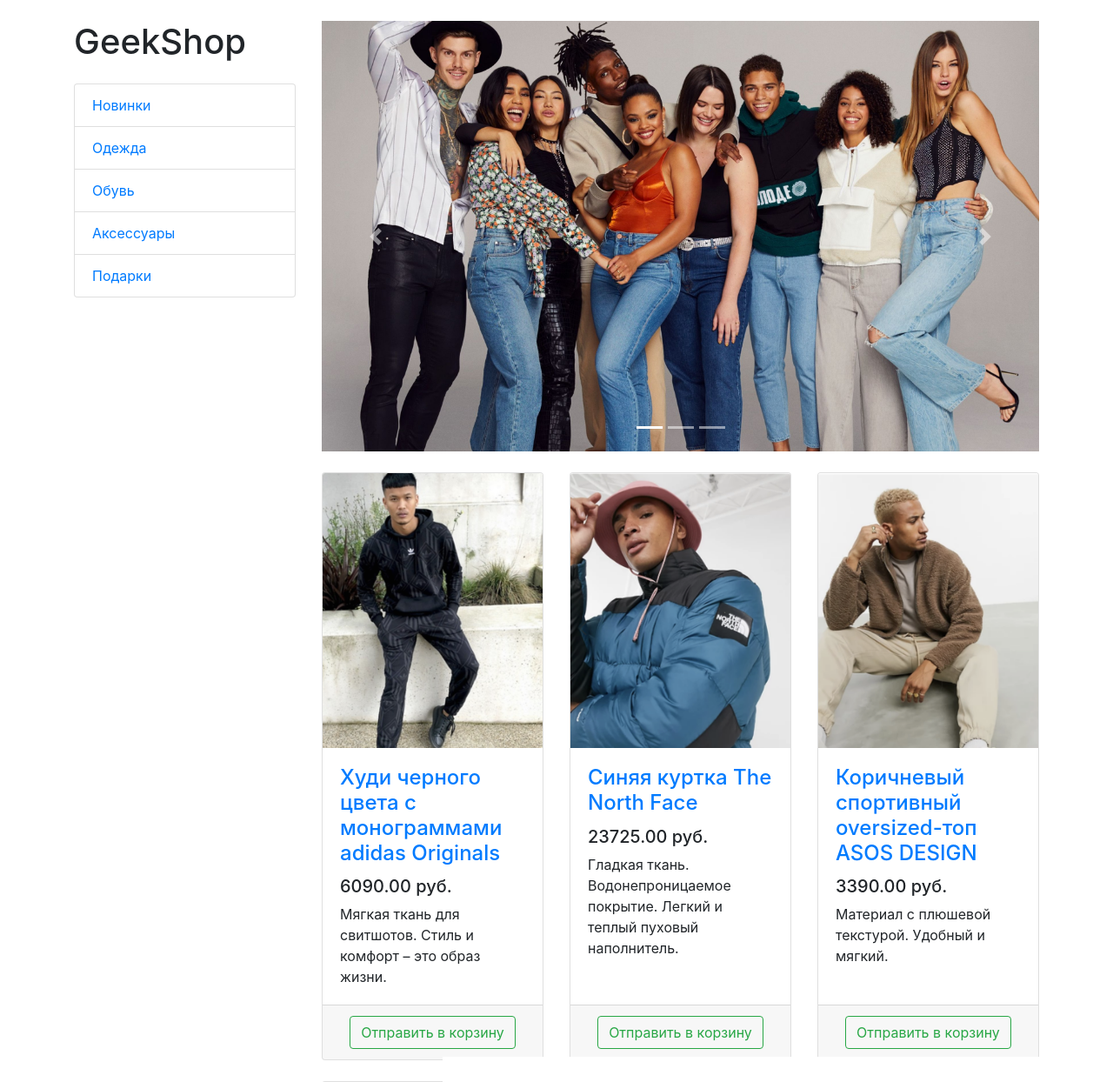
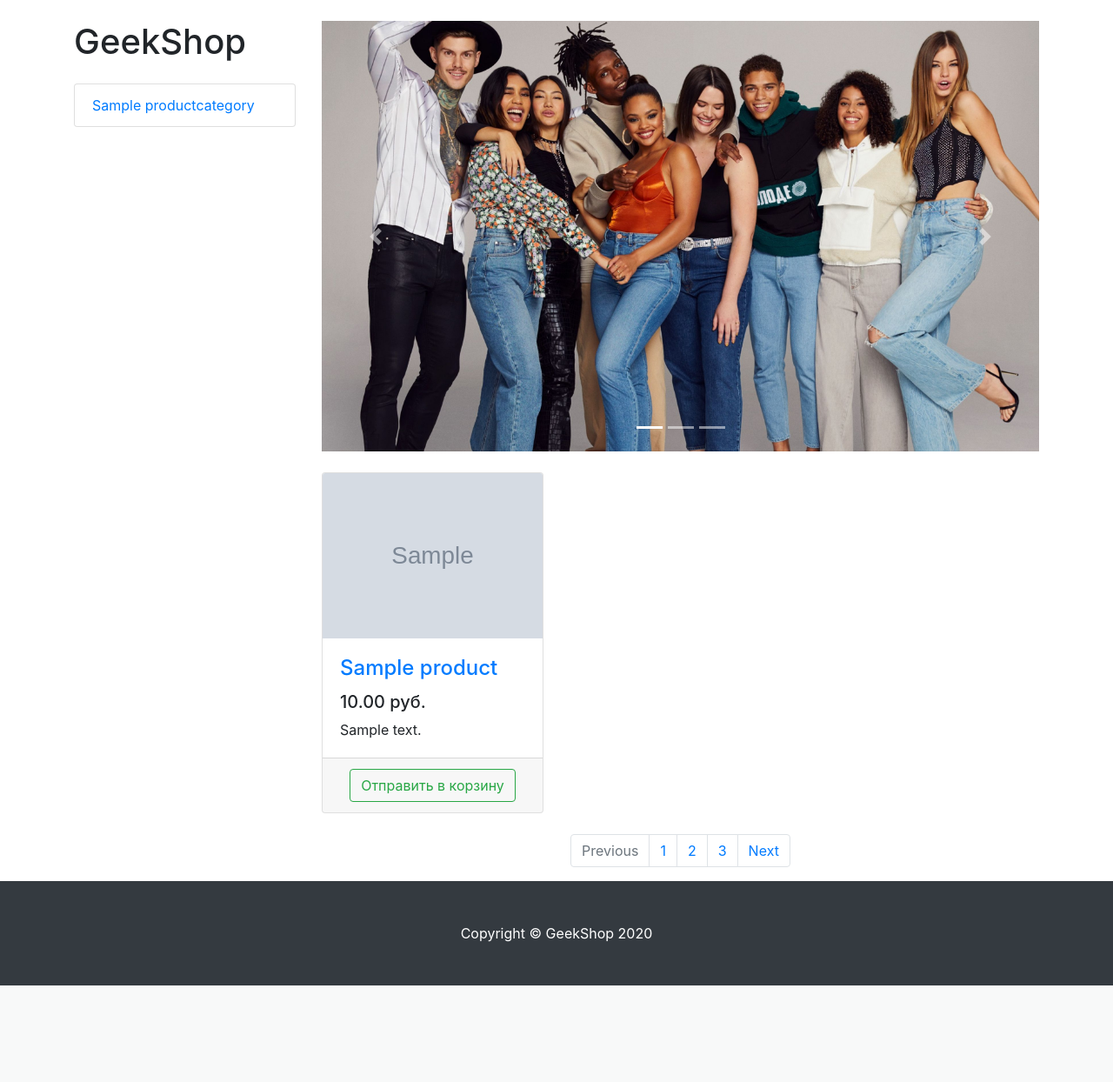
Before and after one commit to MonakhovEvgeny/newgeekshop, a Django app: page /products/ in a window 1280 px wide. Shown: the part 56-1300 px from the top of the page at 87% size. After the commit the page ends 1189 px from the top, so only its background shows below. Run offline with Django 3.2, Linux system fonts and the light colour scheme; tables that the repository leaves empty hold one stand-in row (values such as "Sample post"); grey boxes marked "Sample" are stand-in pictures; some libraries are stand-ins or nearby versions.

Commit message:
lesson 3

```diff
--- a/mainapp/templates/mainapp/products.html
+++ b/mainapp/templates/mainapp/products.html
@@ -14,11 +14,9 @@
 
             <h1 class="my-4">GeekShop</h1>
             <div class="list-group">
-                <a href="#" class="list-group-item">Новинки</a>
-                <a href="#" class="list-group-item">Одежда</a>
-                <a href="#" class="list-group-item">Обувь</a>
-                <a href="#" class="list-group-item">Аксессуары</a>
-                <a href="#" class="list-group-item">Подарки</a>
+                {% for category in categorys %}
+                <a href="#" class="list-group-item">{{ category }}</a>
+                {% endfor %}
             </div>
 
         </div>
@@ -60,7 +58,7 @@
                     <div class="card h-100">
                         <a href="#">
                             <img class="card-img-top"
-                                 src="{% static product.image %}"
+                                 src="{{ product.image.url }}"
                                  alt="">
                         </a>
                         <div class="card-body">
--- a/mainapp/views.py
+++ b/mainapp/views.py
@@ -1,4 +1,6 @@
 from django.shortcuts import render
+
+from mainapp.models import ProductCategory, Product
 
 
 def index(request):
@@ -8,43 +10,7 @@ def index(request):
 def products(request):
     context = {
         'title': 'GeekShop',
-        'products': [
-            {
-                "name": "Худи черного цвета с монограммами adidas Originals",
-                "image": "vendor/img/products/Adidas-hoodie.png",
-                "description": "Мягкая ткань для свитшотов. Стиль и комфорт – это образ жизни.",
-                "price": "6090.00"
-            },
-            {
-                "name": "Синяя куртка The North Face",
-                "image": "vendor/img/products/Blue-jacket-The-North-Face.png",
-                "description": "Гладкая ткань. Водонепроницаемое покрытие. Легкий и теплый пуховый наполнитель.",
-                "price": "23725.00"
-            },
-            {
-                "name": "Коричневый спортивный oversized-топ ASOS DESIGN",
-                "image": "vendor/img/products/Brown-sports-oversized-top-ASOS-DESIGN.png",
-                "description": "Материал с плюшевой текстурой. Удобный и мягкий.",
-                "price": "3390.00"
-            },
-            {
-                "name": "Черный рюкзак Nike Heritage",
-                "image": "vendor/img/products/Black-Nike-Heritage-backpack.png",
-                "description": "Плотная ткань. Легкий материал.",
-                "price": "2340.00"
-            },
-            {
-                "name": "Черные туфли на платформе с 3 парами люверсов Dr Martens 1461 Bex",
-                "image": "vendor/img/products/Black-Dr-Martens-shoes.png",
-                "description": "Гладкий кожаный верх. Натуральный материал.",
-                "price": "13590.00"
-            },
-            {
-                "name": "Темно-синие широкие строгие брюки ASOS DESIGN",
-                "image": "vendor/img/products/Dark-blue-wide-leg-ASOs-DESIGN-trousers.png",
-                "description": "Легкая эластичная ткань сирсакер Фактурная ткань.",
-                "price": "2890.00"
-            }
-        ]
+        'categorys': ProductCategory.objects.all(),
+        'products': Product.objects.all()
     }
     return render(request, 'mainapp/products.html', context)
```
